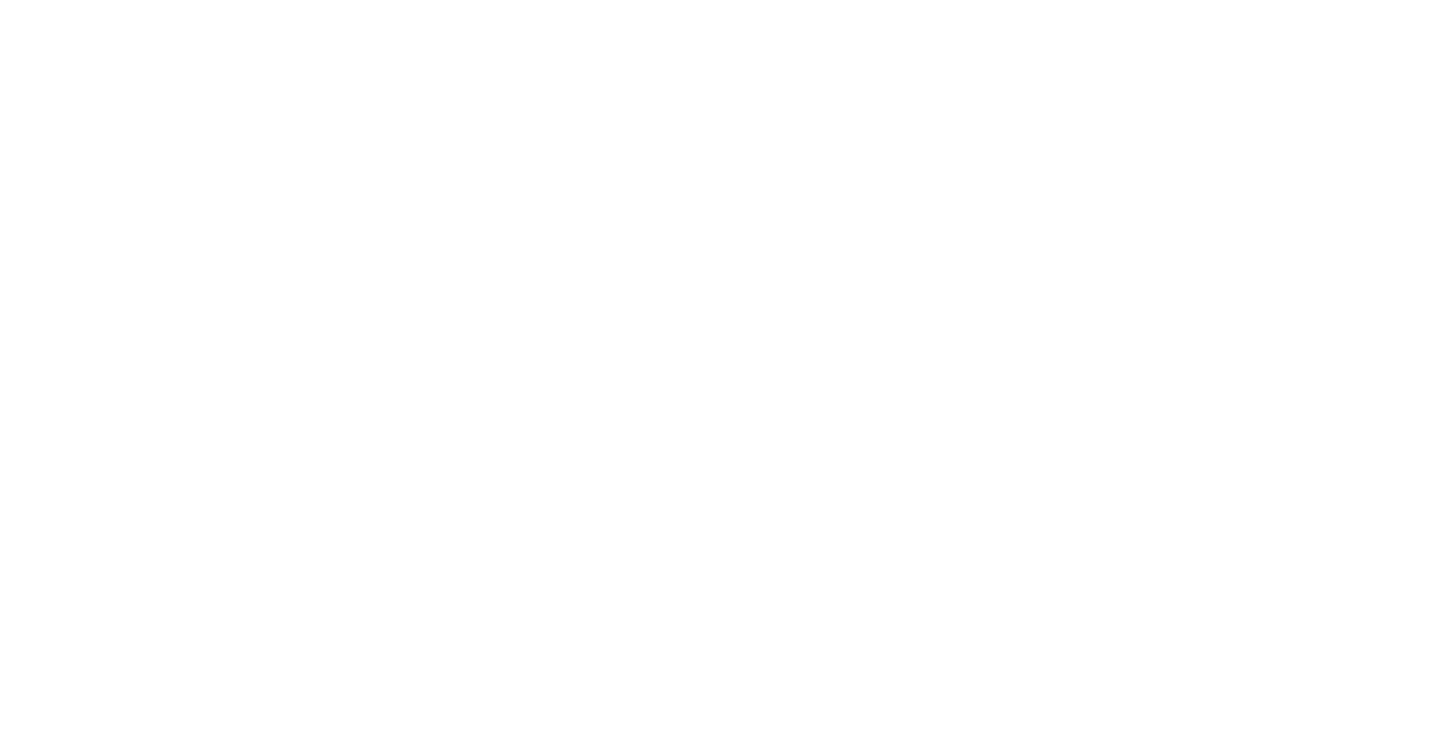
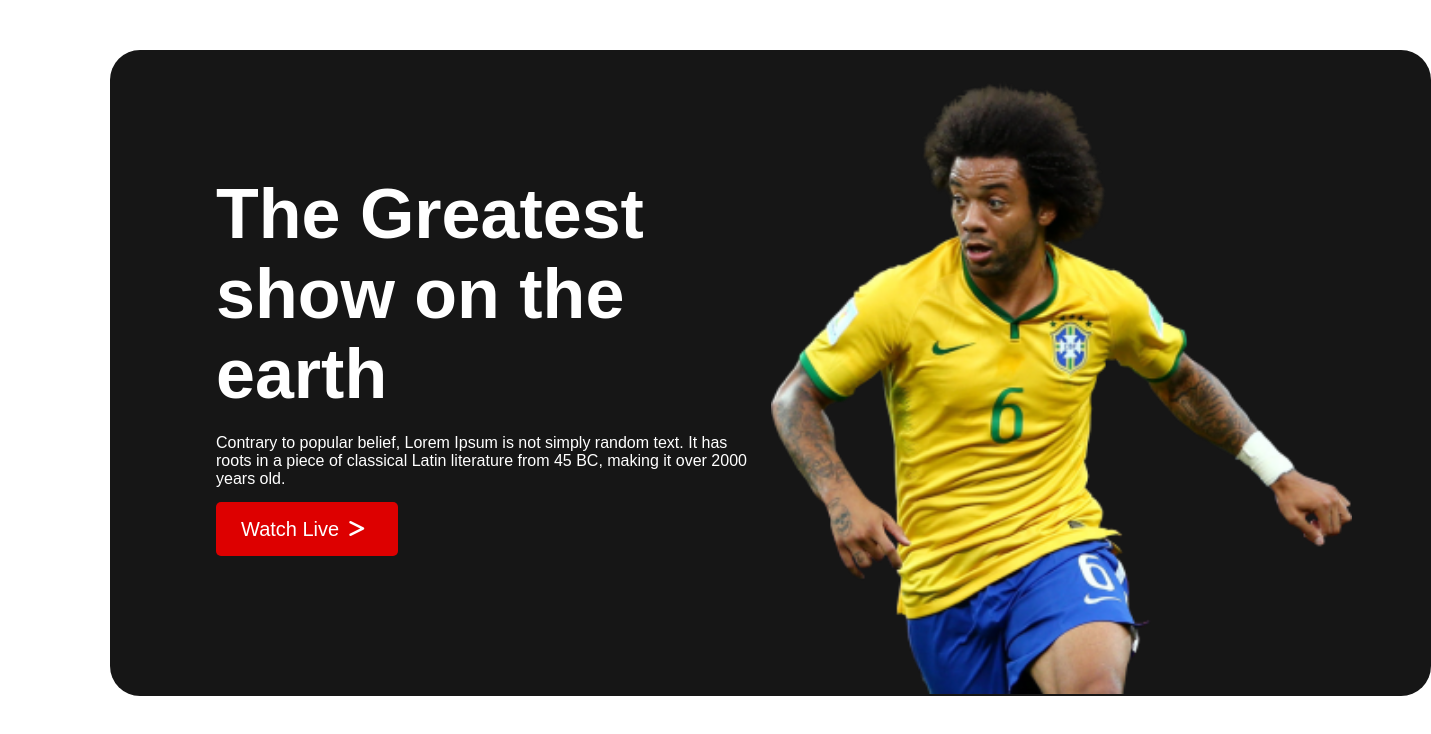
Before and after one commit to MannanDewan06/assignment-02, a plain HTML site: page index.html in a window 1280 px wide. Shown: the whole page, 1431 px wide, since content can reach past the window. Drawn offline with Linux system fonts and the light colour scheme.

Commit message:
banner done

```diff
--- a/index.html
+++ b/index.html
@@ -6,6 +6,33 @@
     <meta name="viewport" content="width=device-width, initial-scale=1.0" />
     <title>Fifa World Cup</title>
     <link rel="stylesheet" href="style.css" />
+    <script
+      src="https://kit.fontawesome.com/fe7089c7da.js"
+      crossorigin="anonymous"
+    ></script>
   </head>
-  <body></body>
+  <body>
+    <header>
+      <section class="banner-container">
+        <div class="banner">
+          <div class="banner-text">
+            <h1>The Greatest show on the earth</h1>
+            <p>
+              Contrary to popular belief, Lorem Ipsum is not simply random text.
+              It has roots in a piece of classical Latin literature from 45 BC,
+              making it over 2000 years old.
+            </p>
+            <p>
+              <a class="button" href=""
+                >Watch Live<i class="fa-solid fa-greater-than icon"></i
+              ></a>
+            </p>
+          </div>
+          <div>
+            <img class="banner-img" src="assets/Banner Image.png" alt="" />
+          </div>
+        </div>
+      </section>
+    </header>
+  </body>
 </html>
--- a/style.css
+++ b/style.css
@@ -0,0 +1,50 @@
+* {
+  margin: 0;
+  padding: 0;
+}
+@import url("https://fonts.googleapis.com/css2?family=Poppins&display=swap");
+body {
+  font-family: "Poppins", sans-serif;
+}
+.banner-container {
+  margin: 50px 110px 130px;
+}
+.banner {
+  display: flex;
+  width: 1321px;
+  height: 646px;
+  background-color: #161616;
+  border-radius: 30px;
+  align-items: center;
+  justify-content: center;
+}
+.banner-text {
+  color: #ffffff;
+  padding: 111px 24px 111px 106px;
+}
+.banner-text h1 {
+  font-size: 70px;
+  font-weight: 700;
+}
+.banner-text p {
+  margin-top: 20px;
+  margin-bottom: 30px;
+}
+.button {
+  text-decoration: none;
+  color: #ffffff;
+  background-color: #dd0000;
+  border-radius: 5px;
+  padding: 16px 25px;
+  font-size: 20px;
+}
+.icon {
+  padding-left: 10px;
+  width: 24px;
+  height: 24px;
+}
+.banner-img {
+  width: 581px;
+  height: 613px;
+  padding: 33px 79px 0 0;
+}
```
Also changed, not shown: assets/Banner Image.png (added), assets/Blog Image.png (added), assets/Chat Icon.png (added), assets/Flag.png (added), assets/Time Icon.png (added), assets/germany Flag.png (added).
